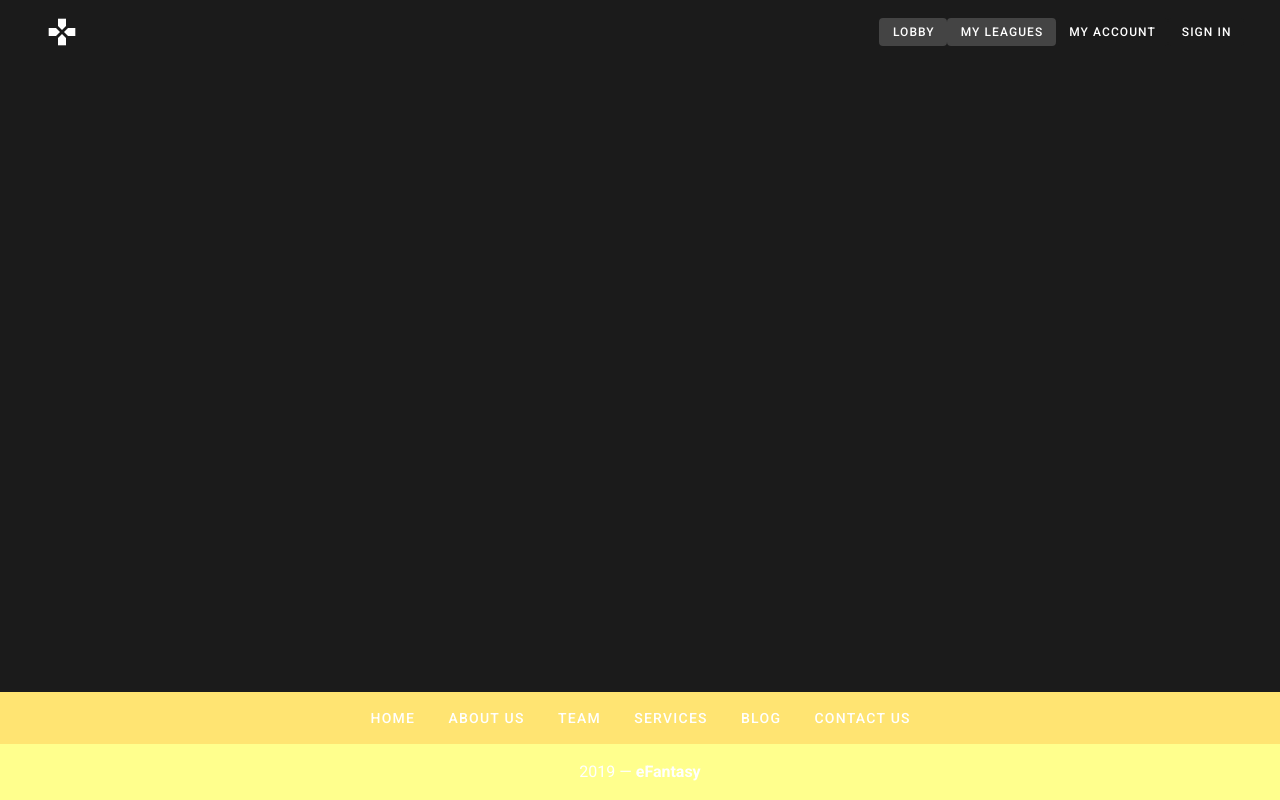
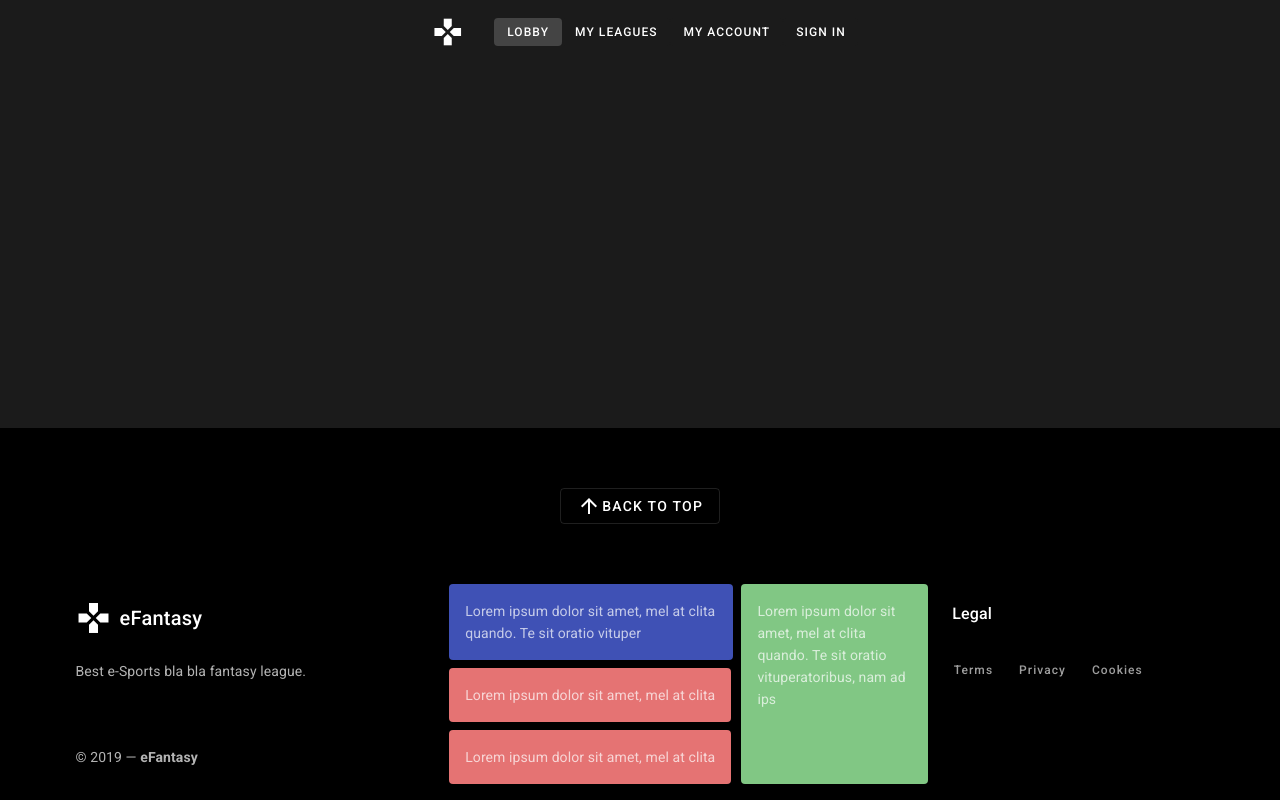
Before and after one commit to esportsdrafts/esportsdrafts-frontend-legacy, a Vue app: page / in a window 1280 px wide. Built offline with nearby package versions, Linux system fonts and the light colour scheme.

Commit message:
Revamp navbar layout

```diff
--- a/package.json
+++ b/package.json
@@ -11,6 +11,7 @@
   },
   "dependencies": {
     "axios": "^0.19.0",
+    "braces": "^3.0.2",
     "core-js": "^2.6.5",
     "register-service-worker": "^1.6.2",
     "vue": "^2.6.10",
--- a/src/App.vue
+++ b/src/App.vue
@@ -5,7 +5,7 @@
     <navigation v-if="!$route.meta.hideNavigation" />
 
     <v-content>
-      <v-container fluid fill-height>
+      <v-container fixed fill-height>
         <v-layout align-center justify-center>
           <router-view></router-view>
         </v-layout>
--- a/src/components/Footer.vue
+++ b/src/components/Footer.vue
@@ -1,54 +1,92 @@
 <template>
-  <v-footer
-    color="primary lighten-1"
-    padless
-    absolute
-  >
-    <v-layout
-      justify-center
-      wrap
-    >
-      <v-btn
-        v-for="link in links"
-        :key="link"
-        color="white"
-        text
-        rounded
-        class="my-2"
-      >
-        {{ link }}
-      </v-btn>
-      <v-flex
-        primary
-        lighten-2
-        py-4
-        text-center
-        white--text
-        xs12
-      >
-        {{ new Date().getFullYear() }} — <strong>eFantasy</strong>
+  <v-footer color="black" padless absolute class="pt-6 pl-6 pr-6">
+    <v-container grid-list-md color="black">
+      <v-flex color="black" py-4 text-center white--text xs12 class="mb-8">
+        <v-btn class="ma-2" outlined text>
+          <v-icon>arrow_upward</v-icon>Back to Top
+        </v-btn>
       </v-flex>
-    </v-layout>
+      <v-layout wrap>
+        <v-flex d-flex xs12 sm6 md4>
+          <v-card color="black">
+            <v-card-title primary class="title mb-2">
+              <v-icon large class="mr-2">gamepad</v-icon>eFantasy
+            </v-card-title>
+            <v-card-text>Best e-Sports bla bla fantasy league.</v-card-text>
+            <v-spacer></v-spacer>
+            <v-card-text class="mt-8">
+              &copy; {{ new Date().getFullYear() }} —
+              <strong>eFantasy</strong>
+            </v-card-text>
+          </v-card>
+        </v-flex>
+        <v-flex d-flex xs12 sm6 md3>
+          <v-layout wrap>
+            <v-flex d-flex>
+              <v-card color="indigo" dark>
+                <v-card-text>{{ lorem.slice(0, 70) }}</v-card-text>
+              </v-card>
+            </v-flex>
+            <v-flex d-flex>
+              <v-layout wrap>
+                <v-flex v-for="n in 2" :key="n" d-flex xs12>
+                  <v-card color="red lighten-2" dark>
+                    <v-card-text>{{ lorem.slice(0, 40) }}</v-card-text>
+                  </v-card>
+                </v-flex>
+              </v-layout>
+            </v-flex>
+          </v-layout>
+        </v-flex>
+        <v-flex d-flex xs12 sm6 md2 child-flex>
+          <v-card color="green lighten-2">
+            <v-card-text>{{ lorem.slice(0, 90) }}</v-card-text>
+          </v-card>
+        </v-flex>
+        <v-flex d-flex xs12 sm6 md3>
+          <v-card color="black">
+            <v-card-title primary class="subtitle-1 font-weight-medium">Legal</v-card-title>
+            <v-flex>
+              <v-btn
+                v-for="link in legal"
+                :key="link"
+                small
+                color="grey"
+                text
+                class="my-2 text-none"
+              >{{ link }}</v-btn>
+            </v-flex>
+          </v-card>
+        </v-flex>
+
+        <!--    <v-spacer></v-spacer>
+      <v-flex>
+        <v-btn v-for="link in links" :key="link" color="white" text rounded class="my-2">{{ link }}</v-btn>
+      </v-flex>
+      <v-flex color="#1b1b1b" py-4 text-center white--text xs12>
+        {{ new Date().getFullYear() }} —
+        <strong>eFantasy</strong>
+        </v-flex>-->
+      </v-layout>
+    </v-container>
   </v-footer>
 </template>
 
 <script lang="ts">
-import Vue from 'vue'
+import Vue from "vue";
 
 export default {
-    data: () => ({
-      links: [
-        'Home',
-        'About Us',
-        'Team',
-        'Services',
-        'Blog',
-        'Contact Us',
-      ],
-    }),
-  }
+  data: () => ({
+    lorem: `Lorem ipsum dolor sit amet, mel at clita quando. Te sit oratio vituperatoribus, nam ad ipsum posidonium mediocritatem, explicari dissentiunt cu mea. Repudiare disputationi vim in, mollis iriure nec cu, alienum argumentum ius ad. Pri eu justo aeque torquatos.`,
+    legal: ["Terms", "Privacy", "Cookies"],
+    follow: ["Instagram", "Twitter", "Linkedin"],
+    links: ["Support", "About", "Developer", "Blog", "Contact"]
+  })
+};
 </script>
 
 <style scoped>
-
+.footer-btn {
+  font-size: 5px;
+}
 </style>
--- a/src/components/Navigation.vue
+++ b/src/components/Navigation.vue
@@ -1,14 +1,19 @@
 <template>
-  <v-app-bar app fixed color="#1b1b1b" flat>
+  <v-app-bar app color="#1b1b1b" flat>
     <v-progress-linear :active="loading" :indeterminate="loading" absolute top color="primary"></v-progress-linear>
+    <v-layout column align-center justify-space-between row>
+      <v-flex xs12>
+        <v-container>
           <v-btn class="ma-5" tile x-large color="white" icon>
             <v-icon>gamepad</v-icon>
           </v-btn>
-    <v-spacer></v-spacer>
           <v-btn to="/" class="simple-hover" color="#1b1b1b" small depressed>Lobby</v-btn>
-    <v-btn to="/" class="simple-hover" color="#1b1b1b" small depressed>My Leagues</v-btn>
+          <v-btn to="/register" class="simple-hover" color="#1b1b1b" small depressed>My Leagues</v-btn>
           <v-btn to="/register" class="simple-hover" color="#1b1b1b" small depressed>My Account</v-btn>
           <v-btn to="/login" class="mr-5 simple-hover" color="#1b1b1b" small depressed>SIGN IN</v-btn>
+        </v-container>
+      </v-flex>
+    </v-layout>
   </v-app-bar>
 </template>
 
@@ -23,7 +28,7 @@ export default {
       if (!val) return;
       setTimeout(() => (this.loading = false), 4000);
     }
-  },
+  }
 };
 </script>
 
--- a/src/router.ts
+++ b/src/router.ts
@@ -9,38 +9,138 @@ import { BASE_URL } from './settings';
 
 Vue.use(Router);
 
-export default new Router({
-  mode: 'history',
-  base: BASE_URL,
-  routes: [
+const routes = [
   {
     path: '/',
     name: 'home',
     component: Home,
+    meta: {
+      title: 'Lobby',
+      metaTags: [
+        {
+          name: 'description',
+          content: 'eFantasy fantasy league games lobby'
+        },
+        {
+          property: 'og:description',
+          content: 'eFantasy fantasy league games lobby.'
+        }
+      ]
+    }
   },
   {
     path: '/login',
     name: 'login',
     component: Login,
-      meta: { hideNavigation: true },
+    meta: {
+      hideNavigation: true,
+      title: 'Login',
+      metaTags: [
+        {
+          name: 'description',
+          content: 'Login to eFantasy'
+        },
+        {
+          property: 'og:description',
+          content: 'Login to eFantasy.'
+        }
+      ]
+    },
   },
   {
     path: '/register',
     name: 'register',
     component: Register,
-      meta: { hideNavigation: true },
+    meta: {
+      hideNavigation: true,
+      title: 'Register',
+      metaTags: [
+        {
+          name: 'description',
+          content: 'Register an account'
+        },
+        {
+          property: 'og:description',
+          content: 'Register an account.'
+        }
+      ]
+    },
   },
   {
     path: '/resetpassword',
     name: 'resetpassword',
     component: ResetPassword,
-      meta: { hideNavigation: true },
+    meta: {
+      hideNavigation: true,
+      title: 'Reset Password',
+      metaTags: [
+        {
+          name: 'description',
+          content: 'Reset your account password'
+        },
+        {
+          property: 'og:description',
+          content: 'Reset your account password.'
+        }
+      ]
+    },
   },
   {
     path: '/emailsent',
     name: 'emailsent',
     component: EmailSent,
-      meta: { hideNavigation: true },
+    meta: {
+      hideNavigation: true,
+      title: 'Check Your Inbox',
+      metaTags: [
+        {
+          name: 'description',
+          content: 'We sent you an email'
         },
-  ],
+        {
+          property: 'og:description',
+          content: 'We sent you an email.'
+        }
+      ]
+    },
+  },
+];
+
+const router = new Router({
+  mode: "history",
+  base: BASE_URL,
+  routes: routes,
 });
+
+// This callback runs before every route change, including on page load.
+// Adds Title and Metadata tags to each page based on router settings
+router.beforeEach((to, from, next) => {
+  const nearestWithTitle = to.matched.slice().reverse().find(r => r.meta && r.meta.title);
+  const nearestWithMeta = to.matched.slice().reverse().find(r => r.meta && r.meta.metaTags);
+  // const previousNearestWithMeta = from.matched.slice().reverse().find(r => r.meta && r.meta.metaTags);
+
+  if (nearestWithTitle) document.title = nearestWithTitle.meta.title + ' | eFantasy';
+
+  // @ts-ignore
+  Array.from(document.querySelectorAll('[data-vue-router-controlled]')).filter(Boolean).map(el => el.parentNode.removeChild(el));
+  if (!nearestWithMeta) return next();
+
+  // @ts-ignore
+  nearestWithMeta.meta.metaTags.map(tagDef => {
+    const tag = document.createElement('meta');
+
+    Object.keys(tagDef).forEach(key => {
+      tag.setAttribute(key, tagDef[key]);
+    });
+
+    tag.setAttribute('data-vue-router-controlled', '');
+
+    return tag;
+
+    // @ts-ignore
+  }).forEach(tag => document.head.appendChild(tag));
+
+  next();
+});
+
+export default router;
--- a/src/views/Register.vue
+++ b/src/views/Register.vue
@@ -116,26 +116,13 @@ export default {
         this.password_score = 0;
       }
       this.password_score = (1 + score) * 20;
-      switch (score) {
-        case 0:
-          this.password_strength_color = "red darken-4";
-          break;
-        case 1:
-          this.password_strength_color = "red darken-2";
-          break;
-        case 2:
-          this.password_strength_color = "yellow darken-3";
-          break;
-        case 3:
-          this.password_strength_color = "yellow darken-1";
-          break;
-        case 4:
-          this.password_strength_color = "light-green darken-1";
-          break;
-        default:
-          this.password_strength_color = "red darken-4";
-          break;
-      }
+      this.password_strength_color = [
+        "red darken-4",
+        "red darken-2",
+        "yellow darken-3",
+        "yellow darken-1",
+        "light-green darken-1"
+      ][score];
     },
     passwordFeedback({ suggestion, warning }) {
       this.password_warning = warning;
```
Also changed, not shown: 1 other file (tests, documents, lock files or other folders). Lines whose indentation alone changed are shown as unchanged.
